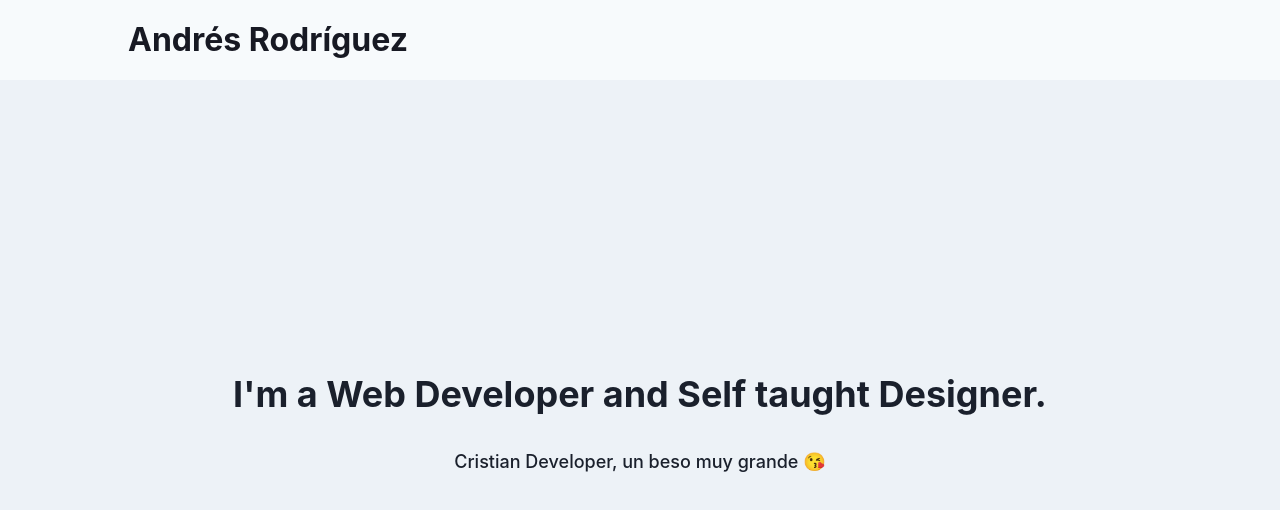
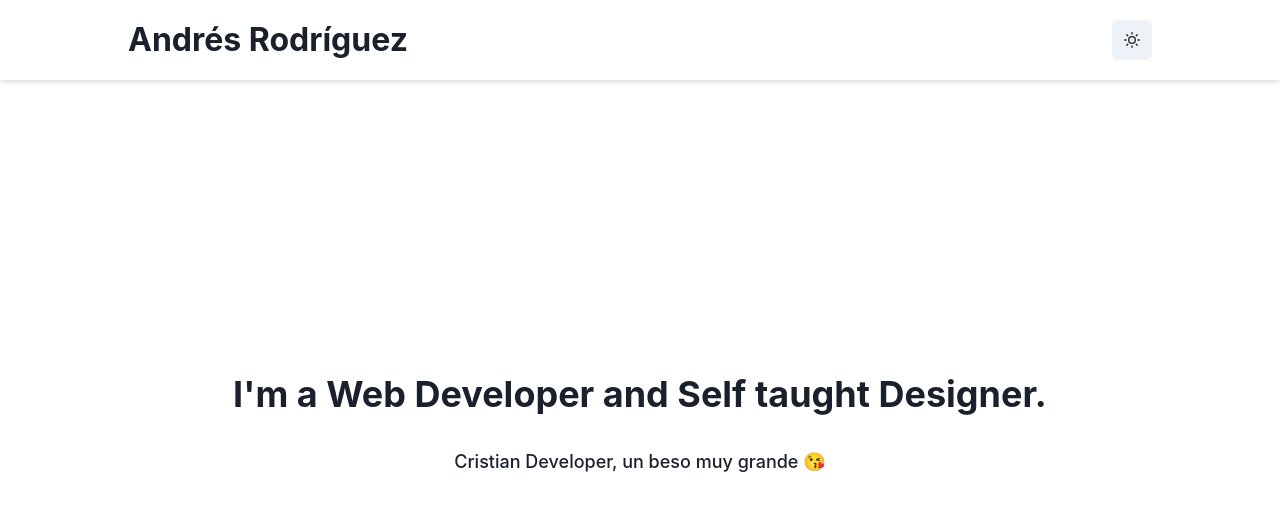
Before and after one commit to pulgueta/Next-Portfolio, a Next.js app: page / in a window 1280 px wide. Shown: the top 510 px of the page. Built offline with nearby package versions, Linux system fonts and the light colour scheme.

Commit message:
Dark mode

```diff
--- a/package.json
+++ b/package.json
@@ -9,6 +9,7 @@
     "lint": "next lint"
   },
   "dependencies": {
+    "@chakra-ui/icons": "^2.0.2",
     "@chakra-ui/react": "^2.2.1",
     "@emotion/react": "^11.9.0",
     "@emotion/styled": "^11.8.1",
--- a/pages/_app.jsx
+++ b/pages/_app.jsx
@@ -1,8 +1,9 @@
-import { ChakraProvider } from "@chakra-ui/react";
+import { ChakraProvider, ColorModeScript } from "@chakra-ui/react";
 
 function MyApp({ Component, pageProps }) {
   return (
     <ChakraProvider>
+      <ColorModeScript initialColorMode="light" />
       <Component {...pageProps} />
     </ChakraProvider>
   );
--- a/pages/index.jsx
+++ b/pages/index.jsx
@@ -1,8 +1,19 @@
 import Head from "next/head";
 
-import { Box, Flex, Heading, Text } from "@chakra-ui/react";
+import {
+  Box,
+  Flex,
+  Heading,
+  Text,
+  IconButton,
+  useColorMode,
+} from "@chakra-ui/react";
+import { MoonIcon, SunIcon } from "@chakra-ui/icons";
 
 const Home = () => {
+  const { colorMode, toggleColorMode } = useColorMode();
+  const isDark = colorMode === "dark";
+
   return (
     <Box>
       <Head>
@@ -13,7 +24,7 @@ const Home = () => {
         <meta name="author" content="Andrés Rodríguez (pulgueta)" />
         <meta name="viewport" content="initial-scale=1.0, width=device-width" />
       </Head>
-      <Box width="100%" bg="gray.50" h="80px" boxShadow="lg">
+      <Box width="100%" h="80px" boxShadow="md">
         <Flex
           maxW="1024px"
           px={[8, 12, 14, 16, 0]}
@@ -23,21 +34,27 @@ const Home = () => {
           justifyContent="space-between"
         >
           <Heading
-            color="gray.900"
             userSelect="none"
             fontWeight="700"
             fontSize={{ base: "32px" }}
           >
             Andrés Rodríguez
           </Heading>
+          <IconButton
+            icon={isDark ? <MoonIcon /> : <SunIcon />}
+            onClick={toggleColorMode}
+          ></IconButton>
         </Flex>
       </Box>
-      <Box h="calc(100vh - 80px)" bg="gray.100">
-        <Flex h='100%' direction='column' alignItems='center' justifyContent='center'>
-          <Heading>
-            I&apos;m a Web Developer and Self taught Designer.
-          </Heading>
-          <Text p={8} fontSize='18px' fontWeight='500'>
+      <Box h="calc(100vh - 80px)">
+        <Flex
+          h="100%"
+          direction="column"
+          alignItems="center"
+          justifyContent="center"
+        >
+          <Heading>I&apos;m a Web Developer and Self taught Designer.</Heading>
+          <Text p={8} fontSize="18px" fontWeight="500">
             Cristian Developer, un beso muy grande &#128536;
           </Text>
         </Flex>
```
Also changed, not shown: 1 other file (tests, documents, lock files or other folders).
